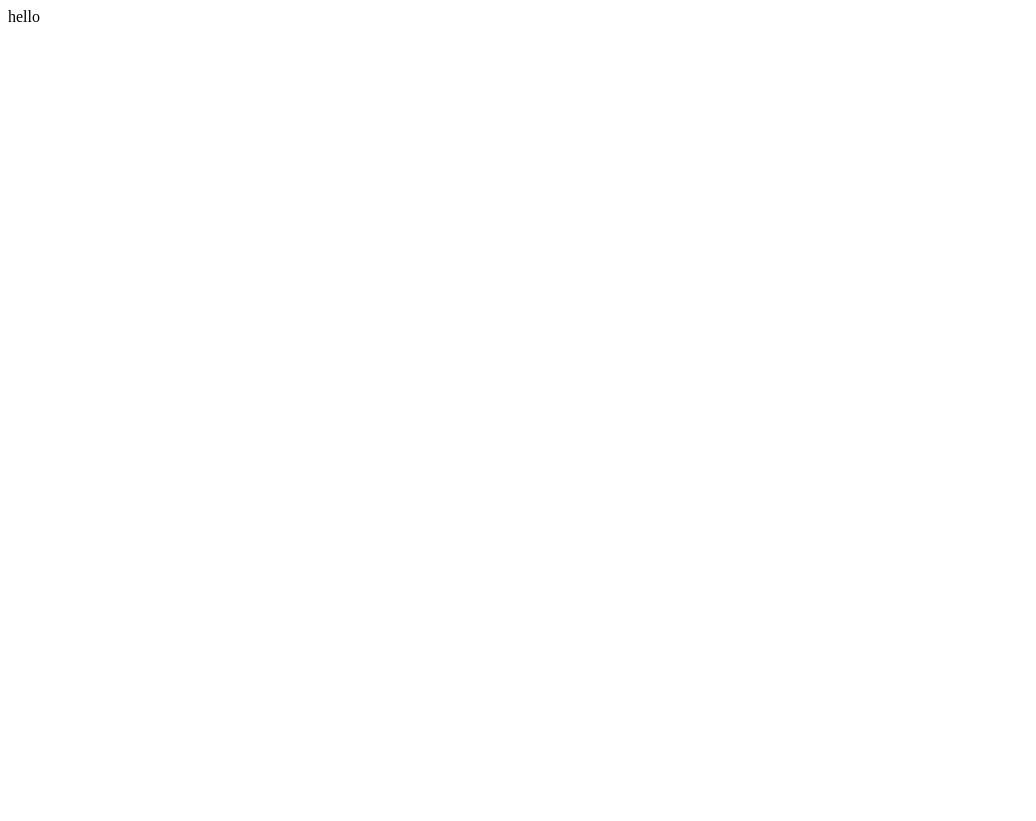
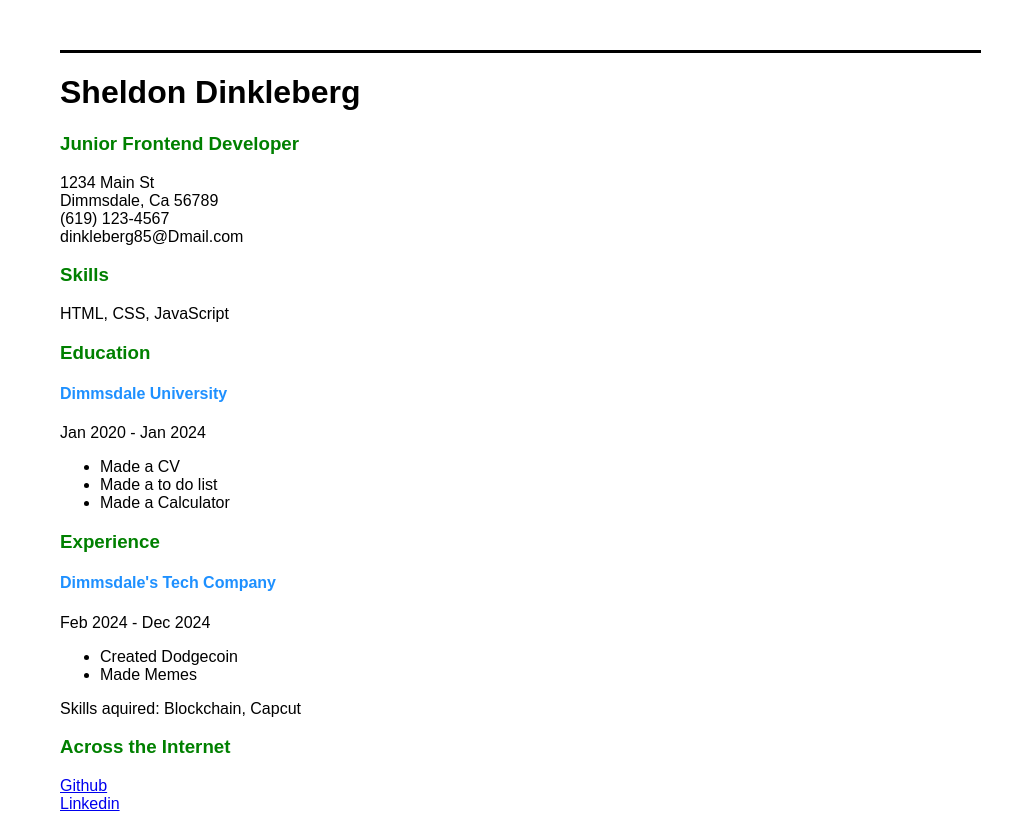
Before and after one commit to 0mar77/single-page-cv-html-only, a plain HTML site: page index.html in a window 1280 px wide. Shown: the whole page, without its empty margins (0-1036 px from the left). Before the commit the page ends 800 px from the top, so only its background shows below. Drawn offline with Linux system fonts and the light colour scheme.

Commit message:
created cv

```diff
--- a/index.html
+++ b/index.html
@@ -3,10 +3,49 @@
 <head>
     <meta charset="UTF-8">
     <meta name="viewport" content="width=device-width, initial-scale=1.0">
+    <meta name="author" content="Sheldon Dinkleberg">
+    <meta name="description" content="My CV">
+    <meta name="keywords" content="HTML, Junior developer, CV"
     <link rel="icon" type="image/jpg" href="favicon.jpg">
-    <title>My CV</title>
+    <title>Dinkleberg's CV</title>
+    <meta property="og:title" content="Dingleberg's CV">
+    <meta property="og:type" content="website">
+    <meta property="og:url" content="">
+    <meta property="og:image" content="/dinkleberg.png">
 </head>
-<body>
-    <div>hello</div>
+<body style="margin-left:60px;font-family:Arial, Helvetica, sans-serif">
+    <hr style="width:76%;margin-top:50px;height:3px;background-color: black;border:none;margin-left:0px">
+    <h1>Sheldon Dinkleberg</h1>
+
+    <h3 style="color:green">Junior Frontend Developer</h3>
+    <p>1234 Main St <br>Dimmsdale, Ca 56789 <br> (619) 123-4567 <br> dinkleberg85@Dmail.com</p>
+
+    <h3 style="color:green">Skills</h3>
+    <p>HTML, CSS, JavaScript</p>
+
+    <h3 style="color:green">Education</h3>
+    <h4 style="color:dodgerblue">Dimmsdale University</h4>
+    <p>Jan 2020 - Jan 2024 <br>
+        <ul>
+            <li>Made a CV</li>
+            <li>Made a to do list</li>
+            <li>Made a Calculator</li>
+        </ul>
+    </p>
+
+    <h3 style="color:green">Experience</h3>
+    <h4 style="color:dodgerblue">Dimmsdale's Tech Company</h4>
+    <p>Feb 2024 - Dec 2024
+        <ul>
+            <li>Created Dodgecoin</li>
+            <li>Made Memes</li>
+        </ul>
+        Skills aquired: Blockchain, Capcut
+    </p>
+
+    <h3 style="color:green">Across the Internet</h3>
+    <a href="https://github.com/0mar77">Github</a> <br>
+    <a href="https://linkedin.com">Linkedin</a> <br>
+
 </body>
 </html>
```
Also changed, not shown: dinkleberg.png (added).
